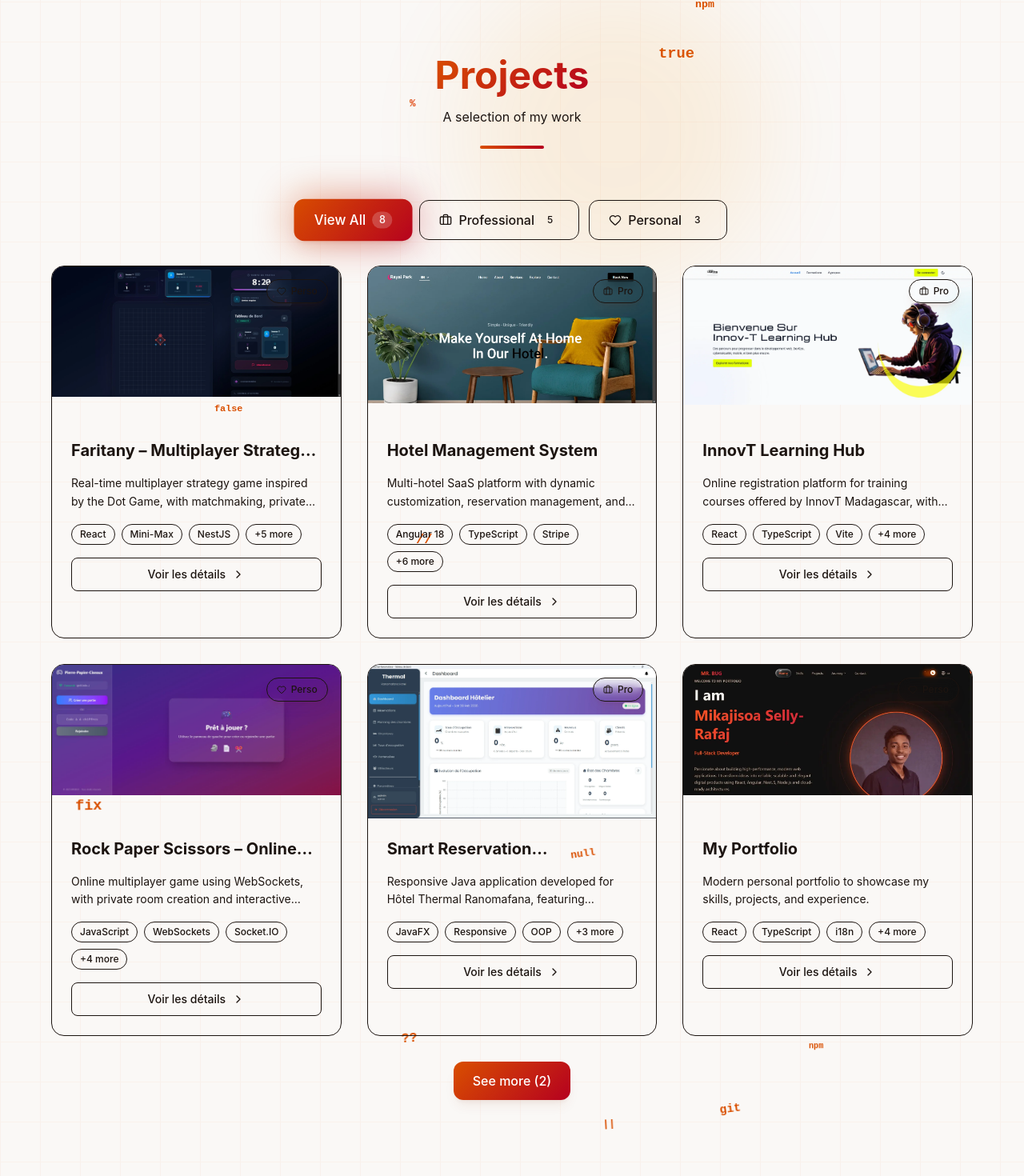
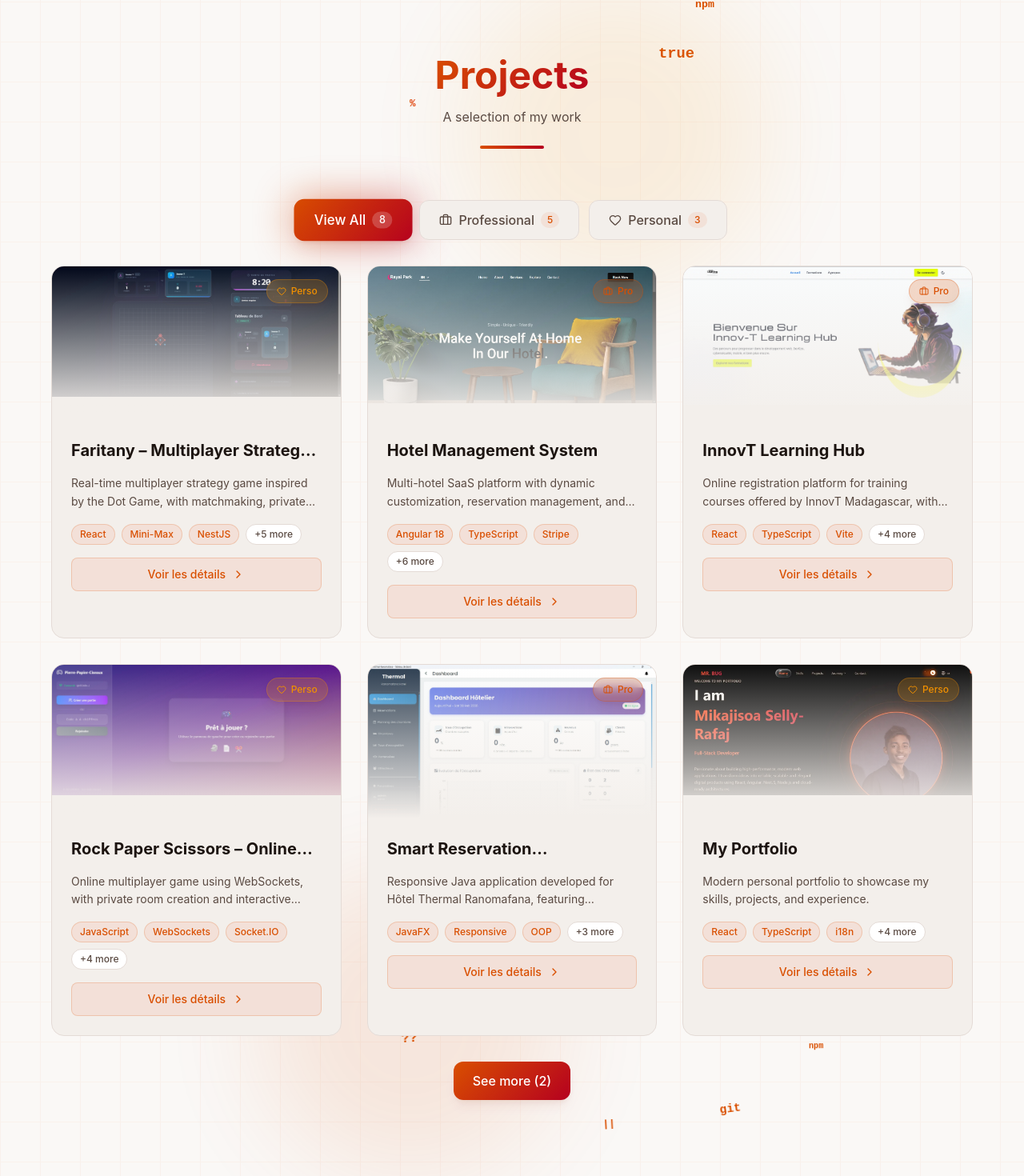
Before and after one commit to Mikajy01/my-portfolio, a React (Vite) app: page / in a window 1280 px wide. Shown: the part 2598-4068 px from the top of the page at 80% size. Built offline with nearby package versions, Linux system fonts and the light colour scheme.

Commit message:
fix: correct invalid Tailwind color-prefixed classes

```diff
--- a/src/features/awards/components/Awards.tsx
+++ b/src/features/awards/components/Awards.tsx
@@ -78,10 +78,10 @@ const Awards = () => {
     >
       <div className="mb-24">
         <div className="flex items-center gap-4 mb-8 observe-animation opacity-0 translate-y-8 transition-all duration-700">
-          <h3 className="text-2xl font-bold text-color-text-primary">
+          <h3 className="text-2xl font-bold text-text-primary">
             🏆 {t("awards.title")}
           </h3>
-          <div className="h-px bg-color-border flex-1" />
+          <div className="h-px bg-border flex-1" />
         </div>
 
         <div className="grid md:grid-cols-2 gap-6">
@@ -133,7 +133,7 @@ const Awards = () => {
               </div>
 
               {/* Border Glow Effect */}
-              <div className="absolute inset-0 border-2 border-white/10 rounded-2xl group-hover:border-color-primary/50 transition-colors duration-300 pointer-events-none" />
+              <div className="absolute inset-0 border-2 border-white/10 rounded-2xl group-hover:border-primary/50 transition-colors duration-300 pointer-events-none" />
             </div>
           ))}
         </div>
--- a/src/features/certifications/components/Certifications.tsx
+++ b/src/features/certifications/components/Certifications.tsx
@@ -59,7 +59,7 @@ const Certifications = () => {
           <h2 className="text-3xl md:text-5xl font-bold mb-4">
             <span className="text-gradient">{t("certifications.title")}</span>
           </h2>
-          <p className="text-color-text-secondary max-w-2xl mx-auto">
+          <p className="text-text-secondary max-w-2xl mx-auto">
             {t("certifications.subtitle")}
           </p>
           <div className="w-20 h-1 bg-gradient-primary mx-auto rounded-full mt-6" />
@@ -88,7 +88,7 @@ const Certifications = () => {
                   </>
                 ) : (
                   <>
-                    <div className="w-full h-full bg-gradient-to-br from-color-primary/20 via-color-primary/5 to-transparent" />
+                    <div className="w-full h-full bg-gradient-to-br from-primary/20 via-primary/5 to-transparent" />
                     {/* Overlay sombre au hover sur les cartes sans image */}
                     <div className="absolute inset-0 bg-black/60 opacity-0 group-hover:opacity-100 transition-opacity duration-500 rounded-2xl" />
                   </>
@@ -155,7 +155,7 @@ const Certifications = () => {
                 )}
               </div>
 
-              <div className="absolute inset-0 rounded-2xl border border-white/10 group-hover:border-color-primary/60 transition-colors duration-300" />
+              <div className="absolute inset-0 rounded-2xl border border-white/10 group-hover:border-primary/60 transition-colors duration-300" />
             </article>
           ))}
         </div>
--- a/src/features/projects/components/ProjectCard.tsx
+++ b/src/features/projects/components/ProjectCard.tsx
@@ -33,7 +33,7 @@ export const ProjectCard = ({
   return (
     <Tooltip.Provider delayDuration={200}>
       <div
-        className="group relative h-full rounded-2xl overflow-hidden bg-color-surface border border-color-border transition-all duration-500 hover:shadow-2xl hover:scale-[1.02] hover:border-color-primary/50"
+        className="group relative h-full rounded-2xl overflow-hidden bg-surface border border-border transition-all duration-500 hover:shadow-2xl hover:scale-[1.02] hover:border-primary/50"
         onMouseEnter={() => setIsHovered(true)}
         onMouseLeave={() => setIsHovered(false)}
       >
@@ -46,17 +46,17 @@ export const ProjectCard = ({
               isHovered ? "scale-110 brightness-75" : "scale-100"
             }`}
           />
-          <div className="absolute inset-0 bg-gradient-to-t from-color-surface via-color-surface/50 to-transparent" />
+          <div className="absolute inset-0 bg-gradient-to-t from-surface via-surface/50 to-transparent" />
 
           {/* Badge type */}
           <div className="absolute top-4 right-4 z-10">
             {type === "professional" ? (
-              <div className="flex items-center gap-1.5 px-3 py-1.5 rounded-full bg-color-primary/20 backdrop-blur-sm text-color-primary text-xs font-medium shadow-lg border border-color-primary/30">
+              <div className="flex items-center gap-1.5 px-3 py-1.5 rounded-full bg-primary/20 backdrop-blur-sm text-primary text-xs font-medium shadow-lg border border-primary/30">
                 <Briefcase className="w-3 h-3" />
                 Pro
               </div>
             ) : (
-              <div className="flex items-center gap-1.5 px-3 py-1.5 rounded-full bg-color-accent/20 backdrop-blur-sm text-color-accent text-xs font-medium shadow-lg border border-color-accent/30">
+              <div className="flex items-center gap-1.5 px-3 py-1.5 rounded-full bg-accent/20 backdrop-blur-sm text-accent text-xs font-medium shadow-lg border border-accent/30">
                 <Heart className="w-3 h-3" />
                 Perso
               </div>
@@ -75,7 +75,7 @@ export const ProjectCard = ({
                 target="_blank"
                 rel="noopener noreferrer"
                 onClick={(e) => e.stopPropagation()}
-                className="p-3 rounded-full bg-background/90 hover:bg-background text-color-primary transition-all hover:scale-110 shadow-lg"
+                className="p-3 rounded-full bg-background/90 hover:bg-background text-primary transition-all hover:scale-110 shadow-lg"
                 title="Voir le site"
               >
                 <ExternalLink className="w-5 h-5" />
@@ -87,7 +87,7 @@ export const ProjectCard = ({
                 target="_blank"
                 rel="noopener noreferrer"
                 onClick={(e) => e.stopPropagation()}
-                className="p-3 rounded-full bg-background/90 hover:bg-background text-color-primary transition-all hover:scale-110 shadow-lg"
+                className="p-3 rounded-full bg-background/90 hover:bg-background text-primary transition-all hover:scale-110 shadow-lg"
                 title="Code source"
               >
                 <Github className="w-5 h-5" />
@@ -100,12 +100,12 @@ export const ProjectCard = ({
         <div className="p-6 space-y-4">
           <h3
             title={title}
-            className="text-xl font-bold text-color-text-primary group-hover:text-color-primary transition-colors line-clamp-1"
+            className="text-xl font-bold text-text-primary group-hover:text-primary transition-colors line-clamp-1"
           >
             {title}
           </h3>
 
-          <p className="text-sm text-color-text-secondary leading-relaxed line-clamp-2">
+          <p className="text-sm text-text-secondary leading-relaxed line-clamp-2">
             {description}
           </p>
 
@@ -114,7 +114,7 @@ export const ProjectCard = ({
             {visibleTags.map((tag, idx) => (
               <span
                 key={idx}
-                className="px-2.5 py-1 text-xs font-medium rounded-full bg-color-primary-light/10 text-color-primary border border-color-primary/20"
+                className="px-2.5 py-1 text-xs font-medium rounded-full bg-primary-light/10 text-primary border border-primary/20"
               >
                 {tag}
               </span>
@@ -123,7 +123,7 @@ export const ProjectCard = ({
             {hiddenTags.length > 0 && (
               <Tooltip.Root>
                 <Tooltip.Trigger asChild>
-                  <span className="px-2.5 py-1 text-xs font-medium rounded-full bg-color-surface-elevated text-color-text-secondary border border-color-border cursor-default select-none hover:border-color-primary/40 transition-colors">
+                  <span className="px-2.5 py-1 text-xs font-medium rounded-full bg-surface-elevated text-text-secondary border border-border cursor-default select-none hover:border-primary/40 transition-colors">
                     +{hiddenTags.length} {t("projects.more")}
                   </span>
                 </Tooltip.Trigger>
@@ -143,7 +143,7 @@ export const ProjectCard = ({
                       {hiddenTags.map((tag, idx) => (
                         <span
                           key={idx}
-                          className="px-2 py-0.5 text-[11px] font-medium rounded-full bg-color-primary-light/10 text-color-primary border border-color-primary/20"
+                          className="px-2 py-0.5 text-[11px] font-medium rounded-full bg-primary-light/10 text-primary border border-primary/20"
                         >
                           {tag}
                         </span>
@@ -161,7 +161,7 @@ export const ProjectCard = ({
           {/* Bouton voir détails */}
           <button
             onClick={onViewDetails}
-            className="w-full cursor-pointer mt-4 flex items-center justify-center gap-2 px-4 py-2.5 rounded-lg bg-color-primary-light/10 hover:bg-color-primary text-color-primary hover:text-white border border-color-primary/20 hover:border-color-primary transition-all duration-300 font-medium text-sm group/btn"
+            className="w-full cursor-pointer mt-4 flex items-center justify-center gap-2 px-4 py-2.5 rounded-lg bg-primary-light/10 hover:bg-primary text-primary hover:text-white border border-primary/20 hover:border-primary transition-all duration-300 font-medium text-sm group/btn"
           >
             <span>Voir les détails</span>
             <ChevronRight className="w-4 h-4 transition-transform group-hover/btn:translate-x-1" />
--- a/src/features/projects/components/Projects.tsx
+++ b/src/features/projects/components/Projects.tsx
@@ -140,7 +140,7 @@ const Projects = () => {
     >
       {/* Effets de lumière */}
       <div className="absolute top-0 right-1/4 w-96 h-96 bg-accent opacity-10 rounded-full blur-3xl" />
-      <div className="absolute bottom-0 left-1/4 w-96 h-96 bg-color-primary opacity-10 rounded-full blur-3xl" />
+      <div className="absolute bottom-0 left-1/4 w-96 h-96 bg-primary opacity-10 rounded-full blur-3xl" />
 
       <div className="max-w-6xl mx-auto relative z-10">
         {/* En-tête */}
@@ -148,7 +148,7 @@ const Projects = () => {
           <h2 className="text-3xl md:text-5xl font-bold mb-4">
             <span className="text-gradient">{t("projects.title")}</span>
           </h2>
-          <p className="text-color-text-secondary max-w-2xl mx-auto">
+          <p className="text-text-secondary max-w-2xl mx-auto">
             {t("projects.subtitle")}
           </p>
           <div className="w-20 h-1 bg-gradient-primary mx-auto rounded-full mt-6" />
@@ -162,13 +162,13 @@ const Projects = () => {
               className={`group relative px-6 py-3 rounded-xl font-medium transition-all duration-300 ${
                 activeTab === "all"
                   ? "bg-gradient-primary text-white shadow-lg scale-105"
-                  : "bg-color-surface text-color-text-secondary hover:text-color-primary border border-color-border hover:border-color-primary"
+                  : "bg-surface text-text-secondary hover:text-primary border border-border hover:border-primary"
               }`}
             >
               <span className="relative z-10 flex items-center gap-2">
                 {t("projects.viewAll")}
                 <span
-                  className={`text-xs px-2 py-0.5 rounded-full ${activeTab === "all" ? "bg-white/20" : "bg-color-primary-light/10 text-color-primary"}`}
+                  className={`text-xs px-2 py-0.5 rounded-full ${activeTab === "all" ? "bg-white/20" : "bg-primary-light/10 text-primary"}`}
                 >
                   {translatedProjects.length}
                 </span>
@@ -183,14 +183,14 @@ const Projects = () => {
               className={`group relative px-6 py-3 rounded-xl font-medium transition-all duration-300 ${
                 activeTab === "professional"
                   ? "bg-gradient-primary text-white shadow-lg scale-105"
-                  : "bg-color-surface text-color-text-secondary hover:text-color-primary border border-color-border hover:border-color-primary"
+                  : "bg-surface text-text-secondary hover:text-primary border border-border hover:border-primary"
               }`}
             >
               <span className="relative z-10 flex items-center gap-2">
                 <Briefcase className="w-4 h-4" />
                 {t("projects.professional")}
                 <span
-                  className={`text-xs px-2 py-0.5 rounded-full ${activeTab === "professional" ? "bg-white/20" : "bg-color-primary-light/10 text-color-primary"}`}
+                  className={`text-xs px-2 py-0.5 rounded-full ${activeTab === "professional" ? "bg-white/20" : "bg-primary-light/10 text-primary"}`}
                 >
                   {professionalCount}
                 </span>
@@ -205,14 +205,14 @@ const Projects = () => {
               className={`group relative px-6 py-3 rounded-xl font-medium transition-all duration-300 ${
                 activeTab === "personal"
                   ? "bg-gradient-primary text-white shadow-lg scale-105"
-                  : "bg-color-surface text-color-text-secondary hover:text-color-primary border border-color-border hover:border-color-primary"
+                  : "bg-surface text-text-secondary hover:text-primary border border-border hover:border-primary"
               }`}
             >
               <span className="relative z-10 flex items-center gap-2">
                 <Heart className="w-4 h-4" />
                 {t("projects.personal")}
                 <span
-                  className={`text-xs px-2 py-0.5 rounded-full ${activeTab === "personal" ? "bg-white/20" : "bg-color-primary-light/10 text-color-primary"}`}
+                  className={`text-xs px-2 py-0.5 rounded-full ${activeTab === "personal" ? "bg-white/20" : "bg-primary-light/10 text-primary"}`}
                 >
                   {personalCount}
                 </span>
@@ -245,7 +245,7 @@ const Projects = () => {
             <button
               type="button"
               onClick={() => setShowAllProjects(true)}
-              className="px-6 py-3 rounded-xl font-medium transition-all duration-300 bg-gradient-primary text-white shadow-lg hover:opacity-90 hover:scale-105 focus:outline-none focus-visible:ring-2 focus-visible:ring-color-primary focus-visible:ring-offset-2"
+              className="px-6 py-3 rounded-xl font-medium transition-all duration-300 bg-gradient-primary text-white shadow-lg hover:opacity-90 hover:scale-105 focus:outline-none focus-visible:ring-2 focus-visible:ring-primary focus-visible:ring-offset-2"
             >
               {t("projects.seeMore")} (
               {filteredProjects.length - INITIAL_PROJECTS_COUNT})
@@ -255,7 +255,7 @@ const Projects = () => {
 
         {filteredProjects.length === 0 && (
           <div className="text-center py-12 observe-animation opacity-0 transition-all duration-700">
-            <p className="text-color-text-secondary">
+            <p className="text-text-secondary">
               Aucun projet dans cette catégorie pour le moment.
             </p>
           </div>
```
